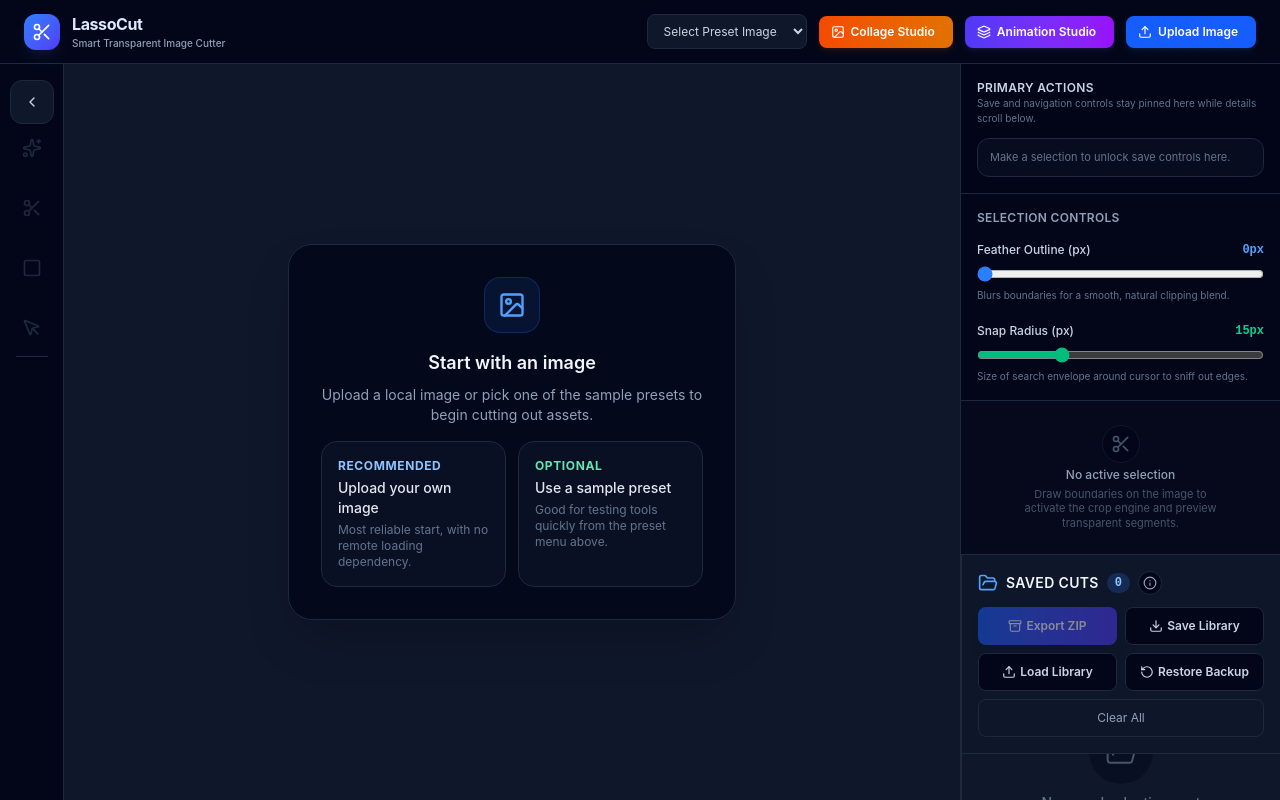
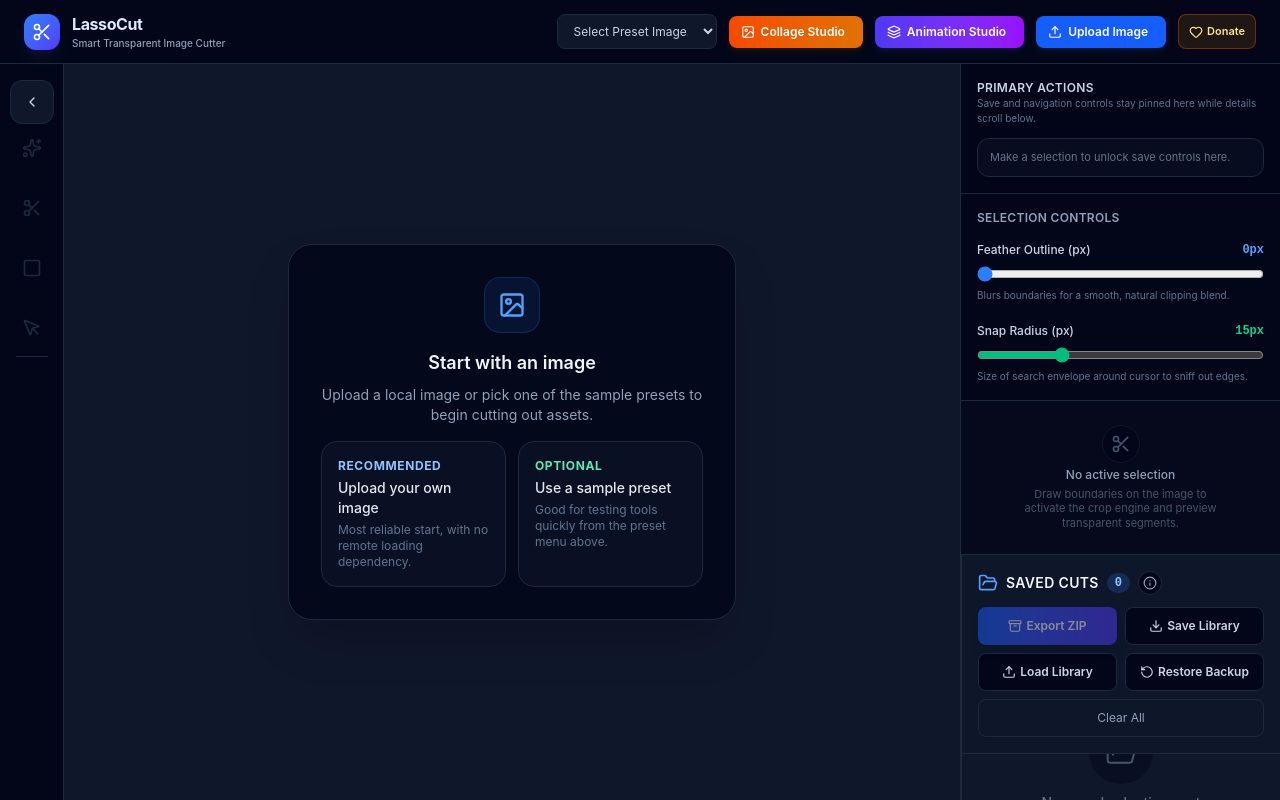
Before and after one commit to digitalprojections/AssetMaster, a React (Vite) app: page / in a window 1280 px wide. Built offline with nearby package versions, Linux system fonts and the light colour scheme.

Commit message:
Add Buy Me a Coffee header button

```diff
--- a/src/App.tsx
+++ b/src/App.tsx
@@ -23,6 +23,7 @@ import {
   Download,
   AlertCircle,
   Eye,
+  Heart,
   X,
   Layers,
   ChevronLeft,
@@ -1437,6 +1438,17 @@ export default function App() {
               className="hidden"
             />
           </label>
+
+          <a
+            href="https://buymeacoffee.com/ahmadfuzal"
+            target="_blank"
+            rel="noreferrer"
+            className="flex items-center space-x-1 rounded-lg border border-amber-700/50 bg-amber-500/12 hover:bg-amber-500/18 text-amber-200 px-2.5 py-2 text-[11px] font-semibold cursor-pointer transition-all"
+            title="Support on Buy Me a Coffee"
+          >
+            <Heart className="h-3.5 w-3.5" />
+            <span className="hidden sm:inline">Donate</span>
+          </a>
 
           {/* Mobile settings toggle */}
           <button
```
